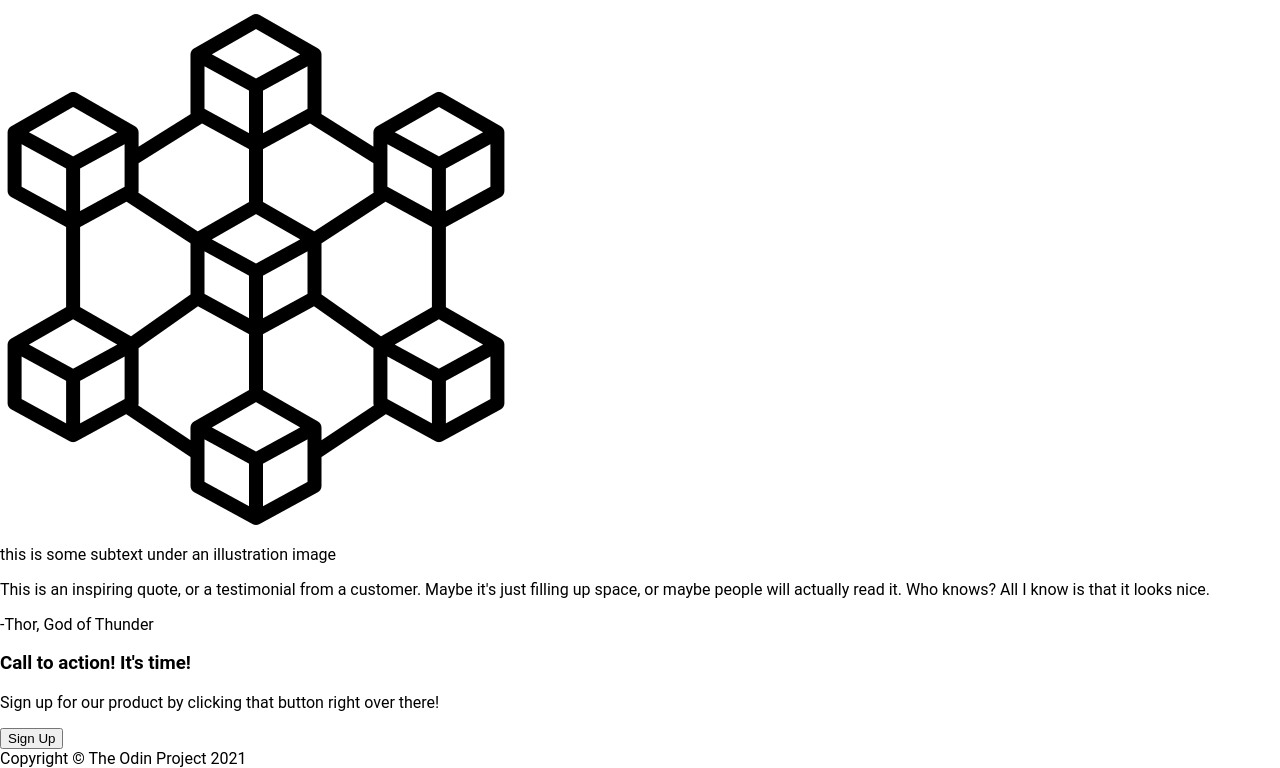
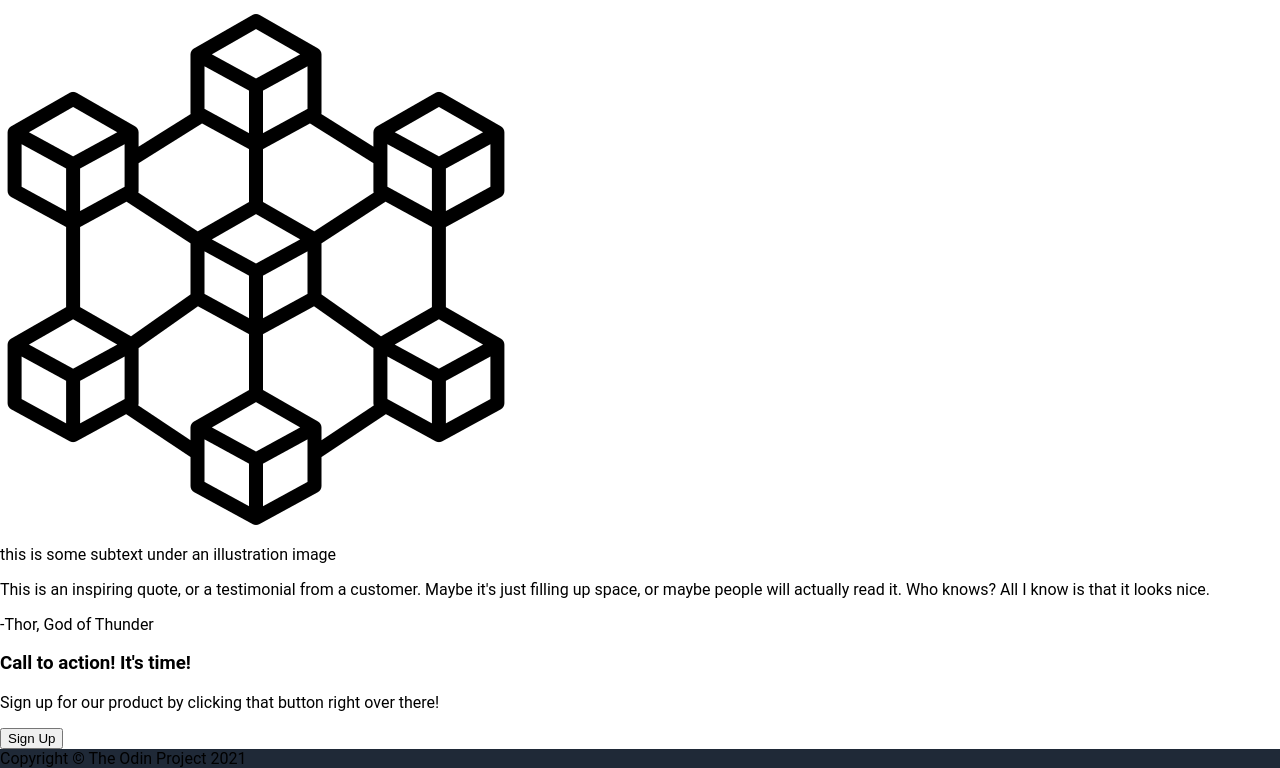
Before and after one commit to jaypetlele/top-landing-page, a plain HTML site: page index.html in a window 1280 px wide. Shown: the part 1967-2735 px from the top of the page. Drawn offline with Linux system fonts and the light colour scheme.

Commit message:
Add background color to header and footer

```diff
--- a/style.css
+++ b/style.css
@@ -3,3 +3,7 @@
 body {font-family: Roboto, Oxygen, Ubuntu, Cantarell, 'Open Sans', 'Helvetica Neue', sans-serif;
         margin: 0;
     padding: 0;}
+
+.header, .footer {
+                    background-color: #1f2937;
+                    }
```
